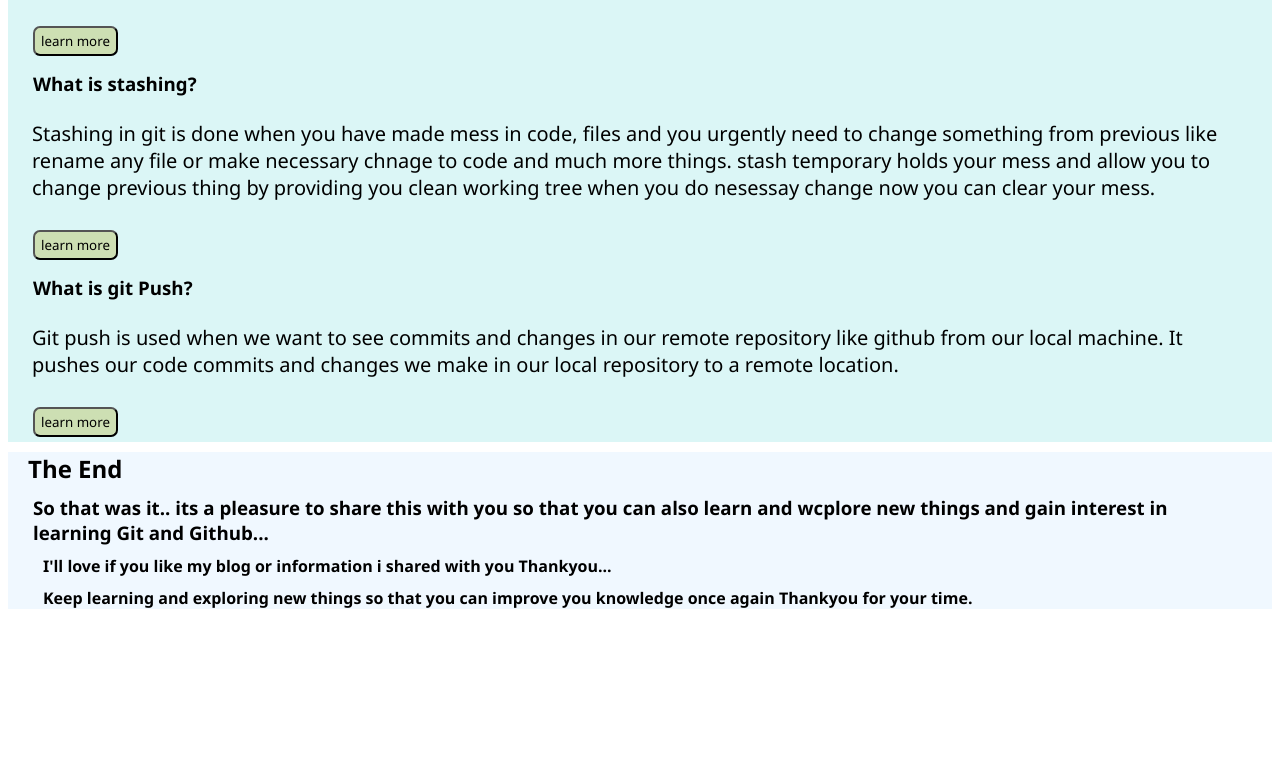
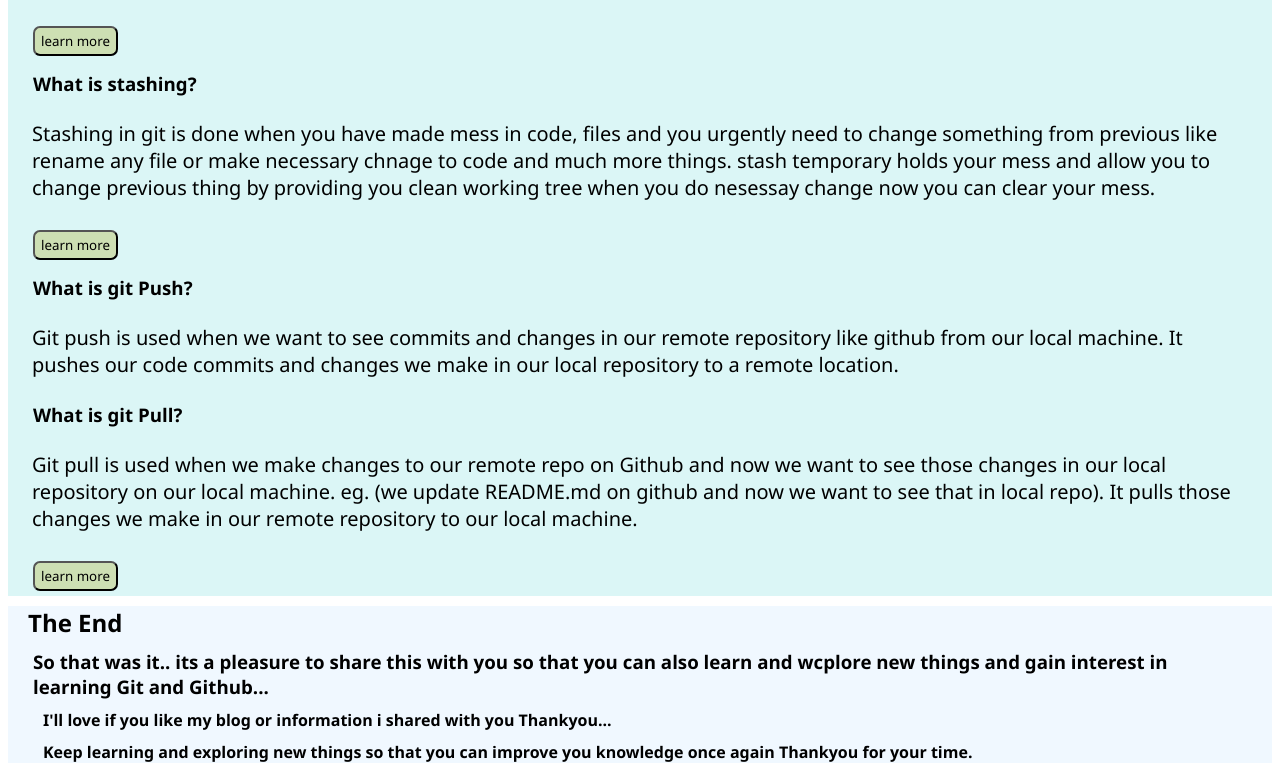
Before and after one commit to muhammadsohaib619/learn-Git, a plain HTML site: page index.html in a window 1280 px wide. Shown: the part 814-1587 px from the top of the page. Before the commit the page ends 1433 px from the top, so only its background shows below. Drawn offline with Linux system fonts and the light colour scheme.

Commit message:
add new paragraph on git pull command

```diff
--- a/index.html
+++ b/index.html
@@ -79,6 +79,10 @@
         <p>
           Git push is used when we want to see commits and changes in our remote repository like github from our local machine. It pushes our code commits and changes we make in our local repository to a remote location.
         </p>
+        <h3>What is git Pull?</h3>
+        <p>
+          Git pull is used when we make changes to our remote repo on Github and now we want to see those changes in our local repository on our local machine. eg. (we update README.md on github and now we want to see that in local repo). It pulls those changes we make in our remote repository to our local machine.
+        </p>
         <div class="button">
           <button>learn more</button>
         </div>
```
